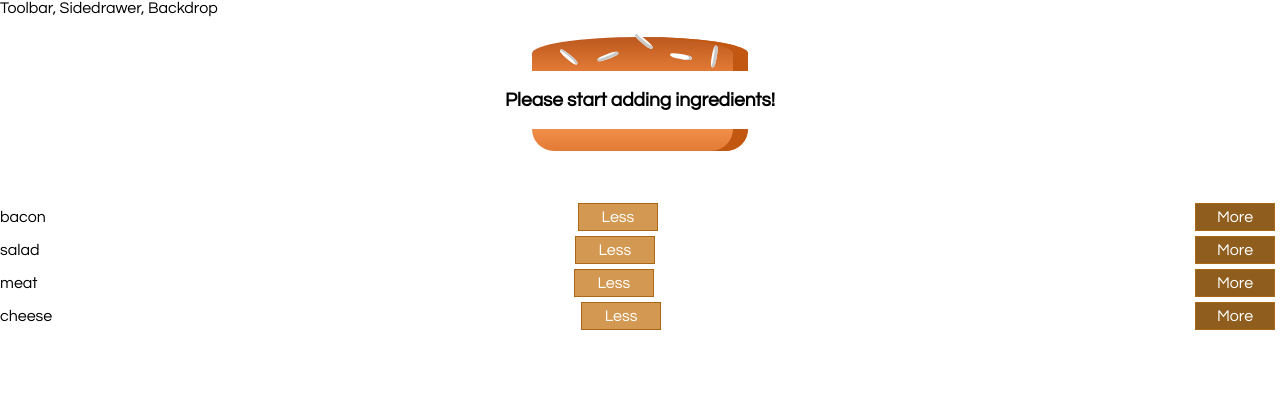
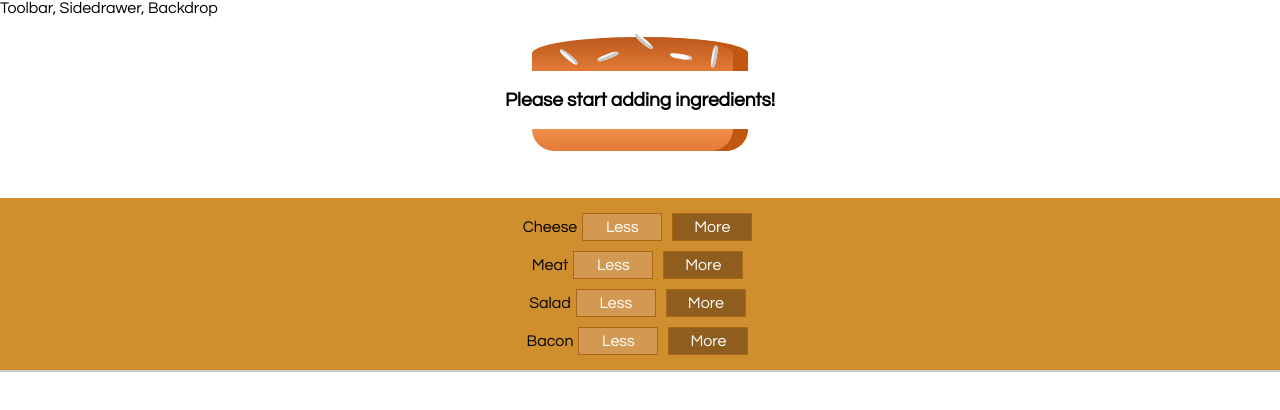
Before and after one commit to chanoscar0/burger-builder, a React app: page / in a window 1280 px wide. Shown: the top 410 px of the page. Built offline with nearby package versions, Linux system fonts and the light colour scheme.

Commit message:
Feature: Build Controls

```diff
--- a/src/components/Burger/BuildControls/BuildControl/BuildControl.js
+++ b/src/components/Burger/BuildControls/BuildControl/BuildControl.js
@@ -1,12 +1,16 @@
 import React from 'react';
 import classes from './BuildControl.css'
 
-const BuildControl = (props) =>(
-  <div className = {classes.BuildControl}>
-    <div className = {classes.label}>{props.ingredientLabel}</div>
-    <button className = {classes.Less} onclick = {props.lClicked}>Less</button>
-    <button className = {classes.More} onclick = {props.mClicked}>More</button>
-  </div>
+const BuildControl = (props) => {
 
-);
+  return (
+    <div className = {classes.BuildControl}>
+      <div className = {classes.label}>{props.ingredientLabel}</div>
+      <button className = {classes.Less}>Less</button>
+      <button className = {classes.More}>More</button>
+    </div>
+  );
+
+}
+
 export default BuildControl;
--- a/src/components/Burger/BuildControls/BuildControls.css
+++ b/src/components/Burger/BuildControls/BuildControls.css
@@ -4,6 +4,7 @@
   display: flex;
   flex-flow: column;
   align-items: center;
+  justify-content: center;
   box-shadow: 0 2px 1px #ccc;
   margin: auto;
   padding: 10px 0;
--- a/src/components/Burger/BuildControls/BuildControls.js
+++ b/src/components/Burger/BuildControls/BuildControls.js
@@ -2,12 +2,18 @@ import React from 'react';
 import classes from './BuildControls.css';
 import BuildControl from './BuildControl/BuildControl';
 
+const controls = [
+  {label: 'Cheese', type: 'cheese'},
+  {label: 'Meat', type: 'meat'},
+  {label: 'Salad', type: 'salad'},
+  {label: 'Bacon', type: 'bacon'}
+];
+
 const BuildControls = (props) => (
-  <div>
-    <BuildControl ingredientLabel = "bacon" />
-    <BuildControl ingredientLabel = "salad" />
-    <BuildControl ingredientLabel = "meat" />
-    <BuildControl ingredientLabel = "cheese" />
+  <div className = {classes.BuildControls}>
+    {controls.map(control => (
+      <BuildControl key = {control.label} ingredientLabel = {control.label} />
+    ))}
   </div>
 );
 
--- a/src/containers/BurgerBuilder/BurgerBuilder.js
+++ b/src/containers/BurgerBuilder/BurgerBuilder.js
@@ -11,19 +11,12 @@ class BurgerBuilder extends Component{
         meat:  0
       }
   }
-  addBacon = (event) => {
-    this.setState((prevState, props) => {
-      return{
-        bacon: prevState.bacon + 1
-      }
-    })
-  }
 
   render() {
     return (
       <Fragment>
           <Burger ingredients = {this.state.ingredients} />
-          <BuildControls />
+          <BuildControls ingredients = {this.state.ingredients} />
 
       </Fragment>
     );
```
